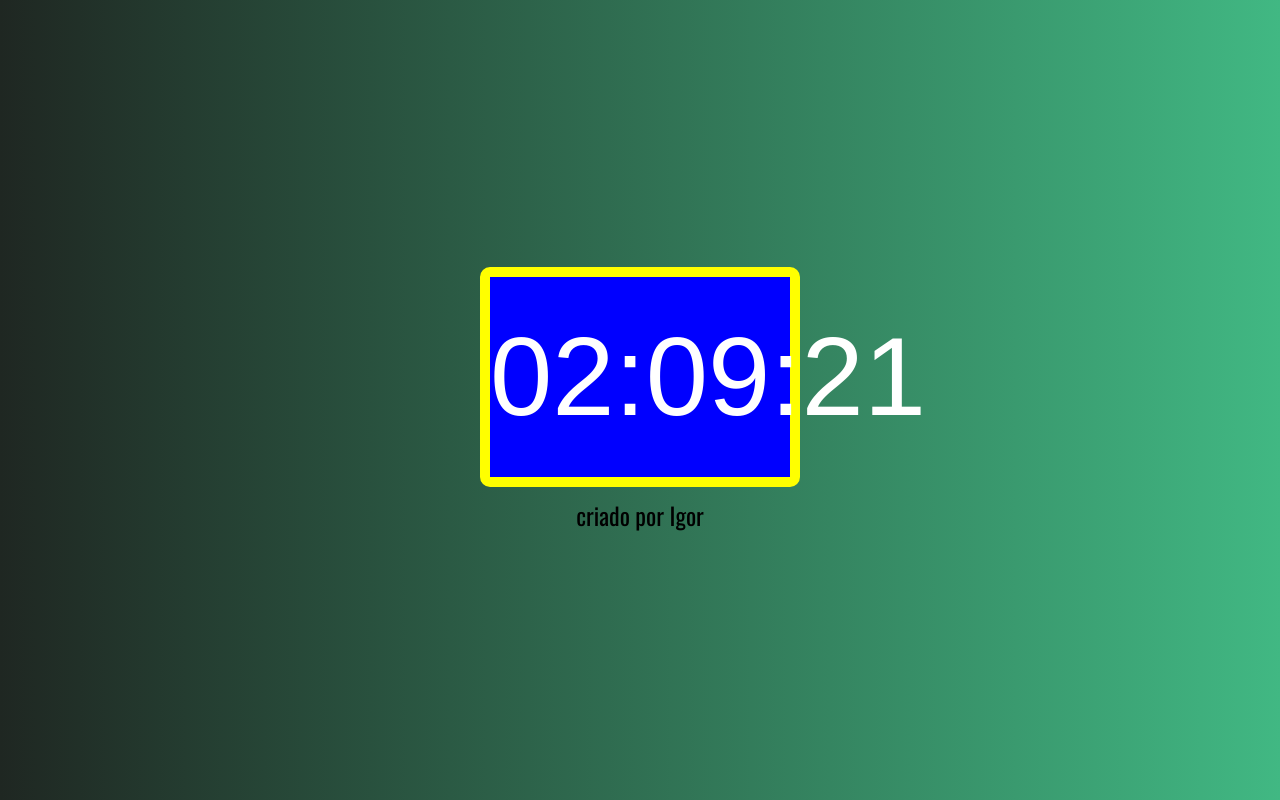
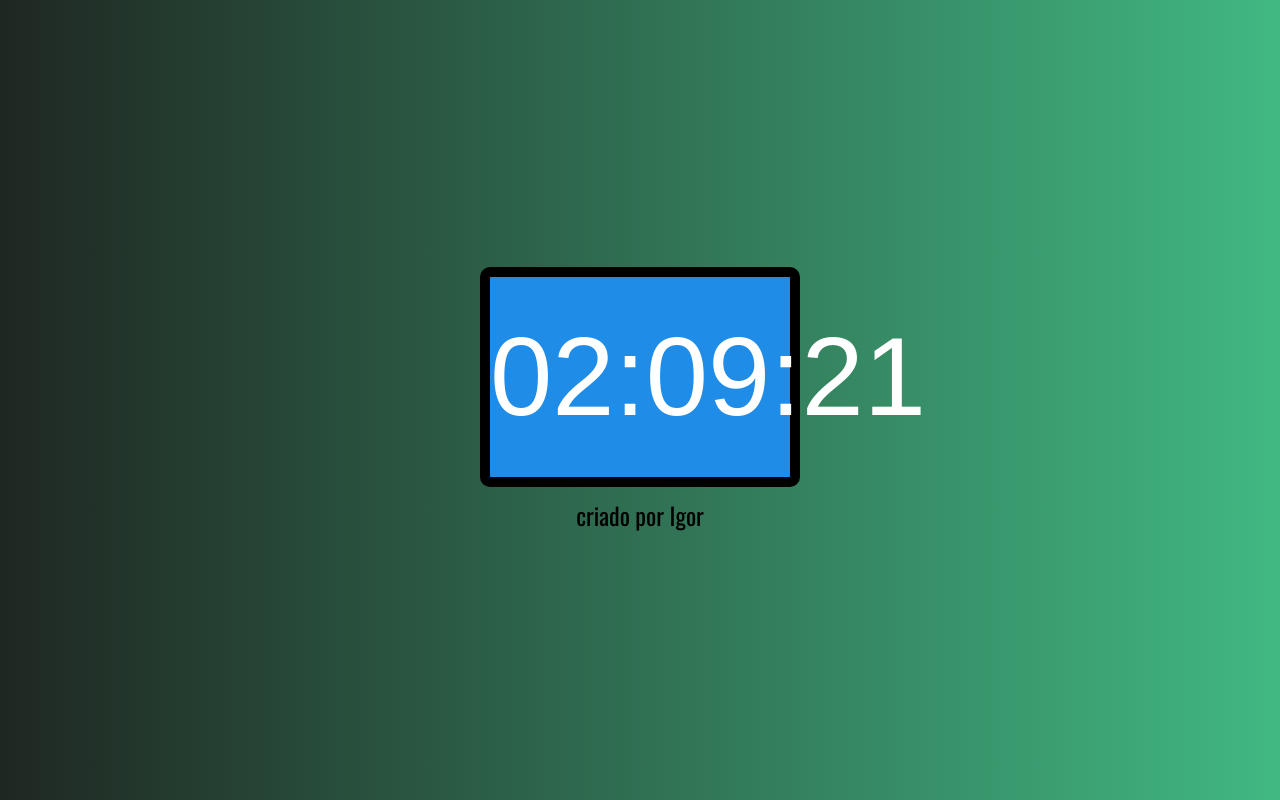
Before and after one commit to DeNadaii/Watch-JS, a plain HTML site: page index.html in a window 1280 px wide. Drawn offline with nearby package versions, Linux system fonts and the light colour scheme; a web font is replaced by a local one.

Commit message:
Update style.css

```diff
--- a/style.css
+++ b/style.css
@@ -11,12 +11,12 @@ html, body {
     justify-content: center;
 }
 .display{
-    background-color: blue;
+    background-color: rgb(31, 141, 231);
     width: 300px;
     height: 200px;
     text-align: center;
     line-height: 200px;
-    border: 10px solid yellow;
+    border: 10px solid black;
     border-radius: 10px;
     color: #fff;
     font-size: 7rem;
```
